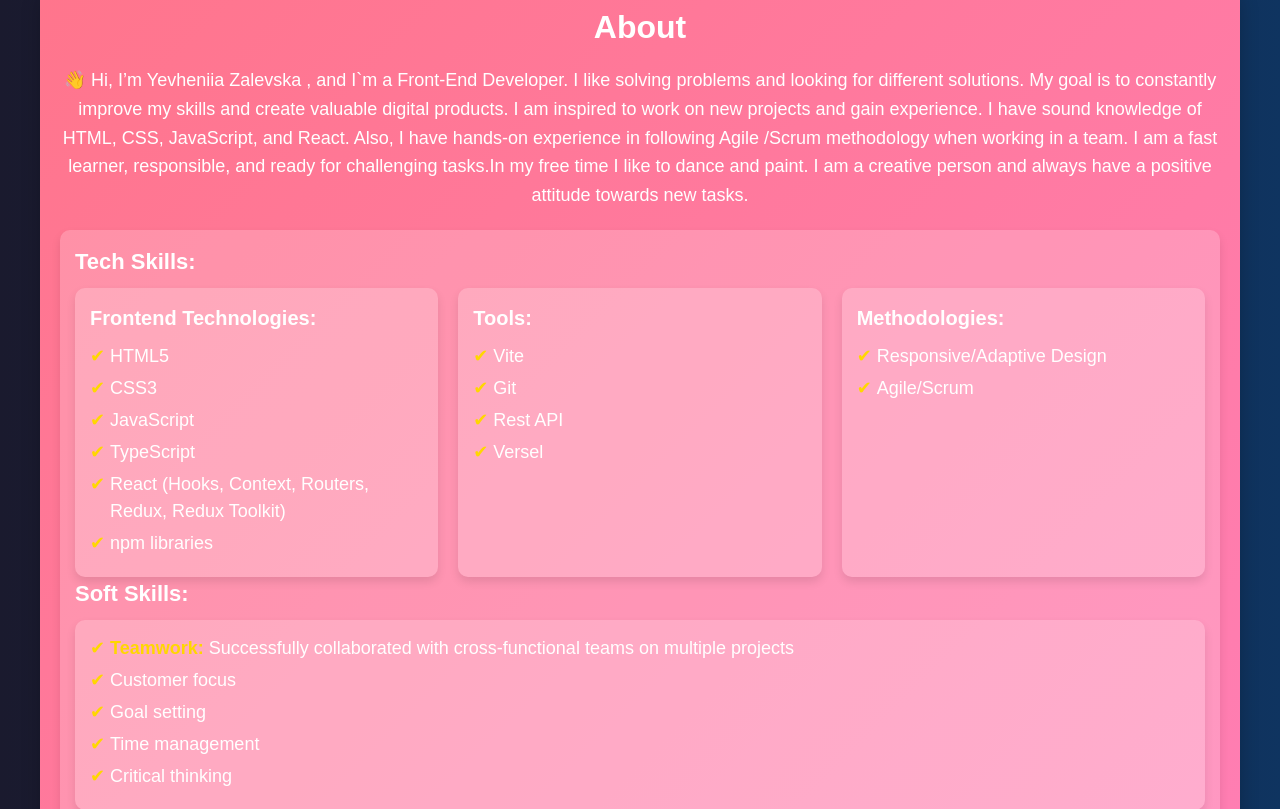
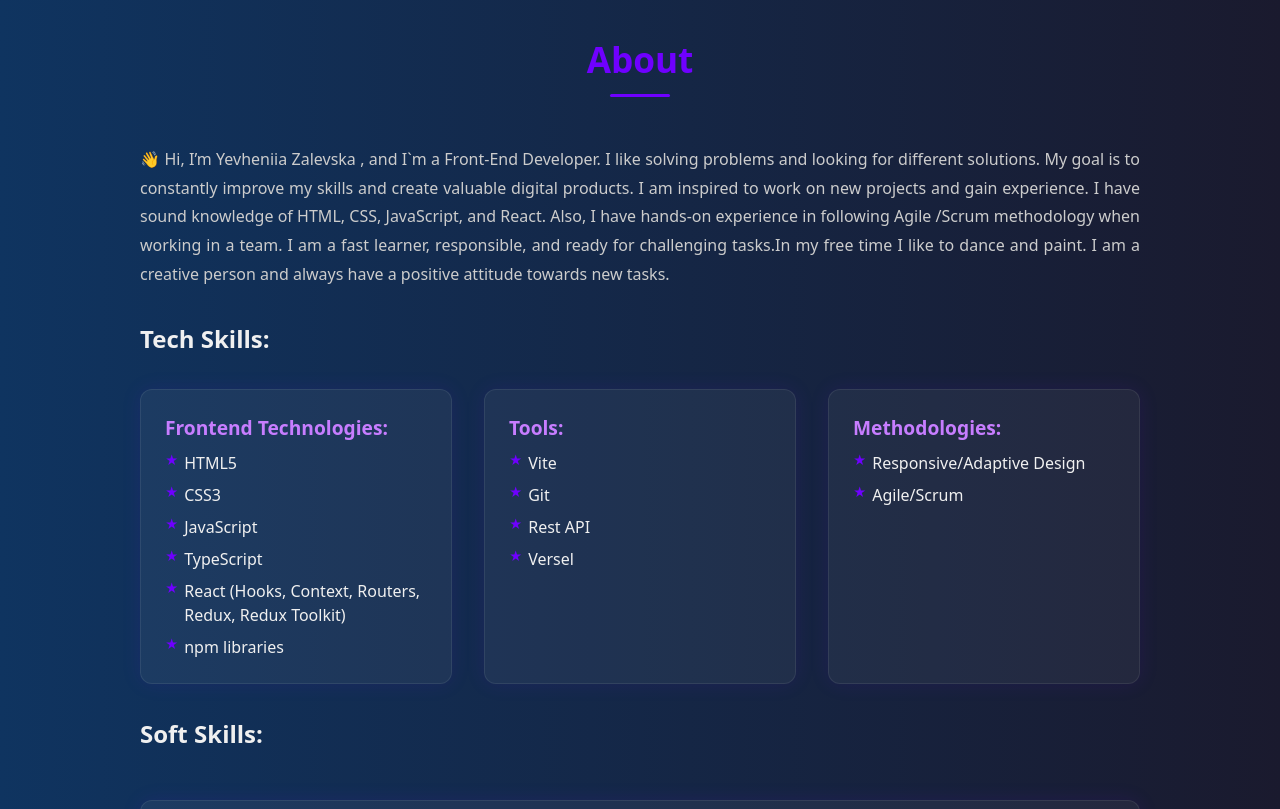
Before and after one commit to YevheniiaZalevska/my-portfolio, a website built with Vite: page src/index.html in a window 1280 px wide. Shown: the part 636-1445 px from the top of the page. Built offline with nearby package versions, Linux system fonts and the light colour scheme.

Commit message:
update css

```diff
--- a/src/css/partials/about-me.css
+++ b/src/css/partials/about-me.css
@@ -1,108 +1,167 @@
+
+#about-me {
+    padding: 100px 0;
+    background: linear-gradient(to right, #0f3460, #1a1a2e);
+    color: #f0f0f0;
+}
+
 .about-me-container {
-    max-width: 1200px;
-    margin: 50px auto;
-    padding: 20px;
-    background: linear-gradient(135deg, #ff758c, #ff7eb3);
-    border-radius: 15px;
-    box-shadow: 0 10px 20px rgba(0, 0, 0, 0.2);
-    text-align: center;
-    color: #fff;
+    max-width: 1000px;
+    margin: 0 auto;
+    padding: 0 2rem;
+    display: flex;
+    flex-direction: column;
+    gap: 2rem;
 }
 
 .about-me-title {
-    font-size: 32px;
-    font-weight: bold;
-    color: #fff;
-    margin-bottom: 15px;
+    font-size: 2.2rem;
+    font-weight: 700;
+    color: #6f00ff;
+    text-align: center;
+    margin-bottom: 1rem;
+    position: relative;
+}
+
+.about-me-title::after {
+    content: '';
+    display: block;
+    width: 60px;
+    height: 3px;
+    background-color: #6f00ff;
+    margin: 0.5rem auto 0;
+    border-radius: 2px;
 }
 
 .about-me-text {
-    font-size: 18px;
-    line-height: 1.6;
-    margin-bottom: 20px;
+    font-size: 1rem;
+    line-height: 1.8;
+    color: #cccccc;
+    text-align: justify;
 }
 
+.about-me-icon {
+  color: #6f00ff;
+  margin-right: 0.5rem;
+  font-size: 1.2rem;
+}
+
+
+/* TECH & SOFT SKILLS */
 .about-soft-content {
-    text-align: left;
-    margin-top: 20px;
+    display: flex;
+    flex-direction: column;
+    gap: 2rem;
 }
 
 .about-me-description {
-    font-size: 22px;
-    font-weight: bold;
-    margin-bottom: 10px;
+    font-size: 1.5rem;
+    font-weight: 600;
+    color: #f0f0f0;
 }
 
 .about-tech-container {
     display: flex;
+    flex-wrap: wrap;
+    gap: 2rem;
     justify-content: space-between;
-    gap: 20px;
-    flex-wrap: wrap;
-    margin-top: 10px;
 }
 
-.about-tech-content,
-.about-soft-content {
+.about-tech-content {
     flex: 1;
-    min-width: 280px;
-    background: rgba(255, 255, 255, 0.2);
-    padding: 15px;
-    border-radius: 10px;
-    box-shadow: 0 5px 10px rgba(0, 0, 0, 0.1);
-    color: #fff;
+    min-width: 250px;
+    background-color: rgba(255, 255, 255, 0.05);
+    border: 1px solid rgba(255, 255, 255, 0.08);
+    border-radius: 12px;
+    padding: 1.5rem;
+    box-shadow: 0 0 20px rgba(111, 0, 255, 0.1);
+    transition: transform 0.3s ease, box-shadow 0.3s ease;
+}
+
+.about-tech-content:hover {
+    transform: translateY(-5px);
+    box-shadow: 0 0 30px rgba(111, 0, 255, 0.3);
 }
 
 .about-me-description-2 {
-    font-size: 20px;
-    font-weight: bold;
-    margin-bottom: 10px;
+    font-size: 1.2rem;
+    font-weight: 600;
+    color: #c77dff;
+    margin-bottom: 0.5rem;
 }
 
 .about-me-description-list {
     list-style: none;
-    padding: 0;
-    margin: 0;
+    padding-left: 0;
+    display: flex;
+    flex-direction: column;
+    gap: 0.5rem;
+}
+
+.about-me-description-item {
+    font-size: 1rem;
+    color: #f0f0f0;
+    padding-left: 1.2rem;
+    position: relative;
+}
+
+.about-me-description-item::before {
+    content: "★";
+    position: absolute;
+    left: 0;
+    color: #6f00ff;
+    font-size: 0.8rem;
 }
 
 .list2 {
-    flex: 1;
-    min-width: 280px;
-    background: rgba(255, 255, 255, 0.2);
-    padding: 15px;
-    border-radius: 10px;
-    box-shadow: 0 5px 10px rgba(0, 0, 0, 0.1);
-    color: #fff;
+    background-color: rgba(255, 255, 255, 0.05);
+    border: 1px solid rgba(255, 255, 255, 0.08);
+    border-radius: 12px;
+    padding: 1.5rem;
+    box-shadow: 0 0 20px rgba(111, 0, 255, 0.1);
+    list-style: none;
+    display: flex;
+    flex-direction: column;
+    gap: 1rem;
+    margin-top: 1rem;
+    transition: box-shadow 0.3s ease;
 }
 
-.about-me-description-item {
-    font-size: 18px;
-    color: #fff;
-    margin-bottom: 5px;
-    position: relative;
-    padding-left: 20px;
+.list2:hover {
+    box-shadow: 0 0 30px rgba(111, 0, 255, 0.3);
 }
 
-.about-me-description-item::before {
-    content: '✔';
+.list2 li {
+    position: relative;
+    padding-left: 1.2rem;
+    color: #f0f0f0;
+}
+
+.list2 li::before {
+    content: "★";
     position: absolute;
     left: 0;
-    color: #ffd700;
+    color: #6f00ff;
+    font-size: 0.8rem;
 }
 
-.about-me-description-item span {
-    font-weight: bold;
-    color: #ffd700;
+.about-icon {
+    color: #c77dff;
+    margin-right: 0.5rem;
+    font-size: 0.85rem;
+    vertical-align: middle;
 }
 
 @media (max-width: 768px) {
-    .hero {
+    .about-tech-container {
         flex-direction: column;
-        text-align: center;
-        padding: 30px;
     }
 
-    .about-tech-container {
-        flex-direction: column;
-        gap: 15px;
+    .about-me-title {
+        font-size: 2rem;
+    }
+
+    .about-me-description {
+        font-size: 1.3rem;
     }
 }
--- a/src/css/partials/header.css
+++ b/src/css/partials/header.css
@@ -1,14 +1,3 @@
-* {
-    margin: 0;
-    padding: 0;
-    box-sizing: border-box;
-}
-
-body {
-    font-family: 'Poppins', sans-serif;
-    background: linear-gradient(to right, #1a1a2e, #16213e, #0f3460);
-    color: #f0f0f0;
-}
 
 header {
     top: 0;
--- a/src/css/partials/hero.css
+++ b/src/css/partials/hero.css
@@ -120,22 +120,6 @@
     animation: float 1s ease-in-out infinite;
 }
 
-.fade-in {
-    animation: fadeIn 1s ease-in-out both;
-}
-
-@keyframes fadeIn {
-    from {
-        opacity: 0;
-        transform: translateY(20px);
-    }
-
-    to {
-        opacity: 1;
-        transform: translateY(0);
-    }
-}
-
 .hero-icons {
     margin-top: 1.5rem;
     display: flex;
```
